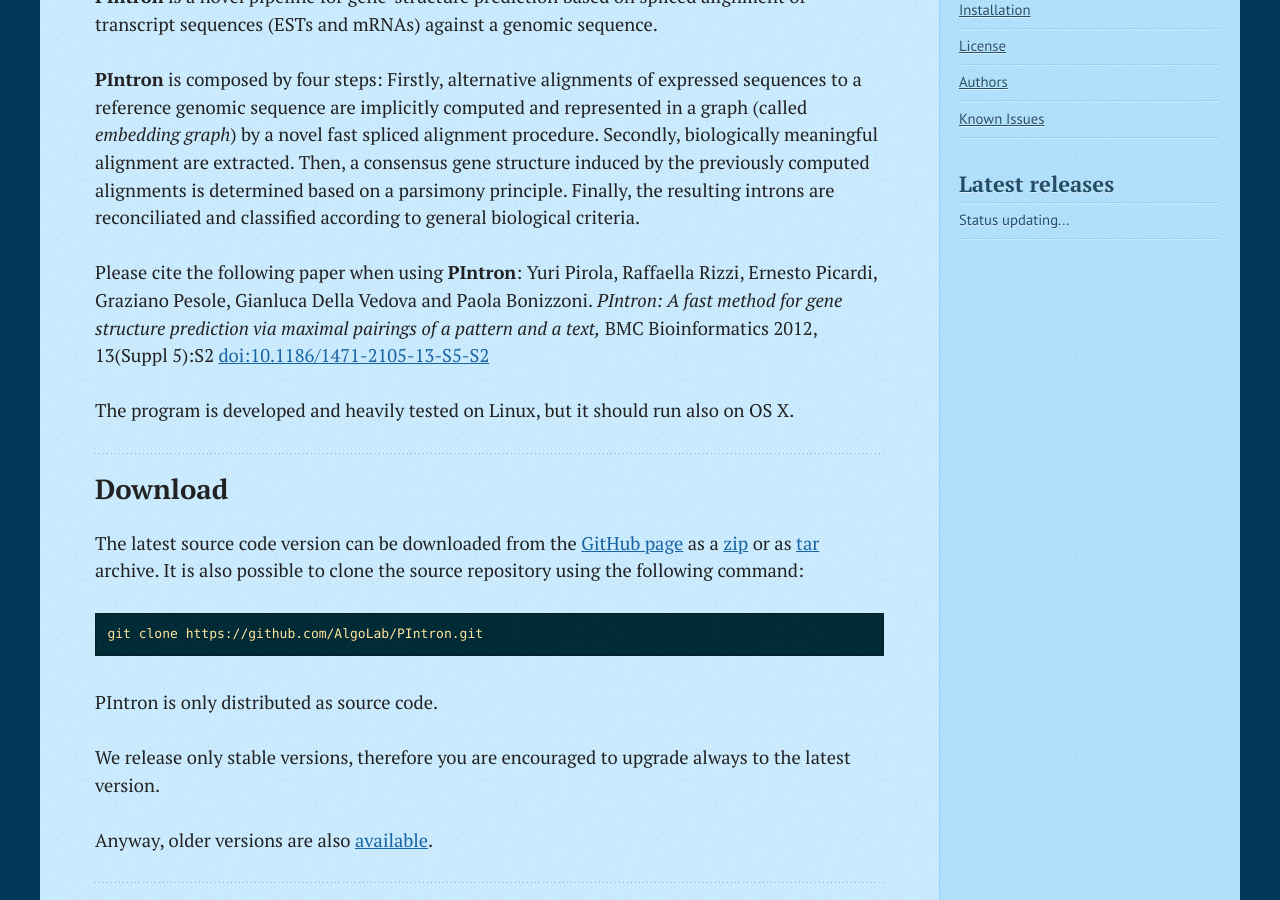
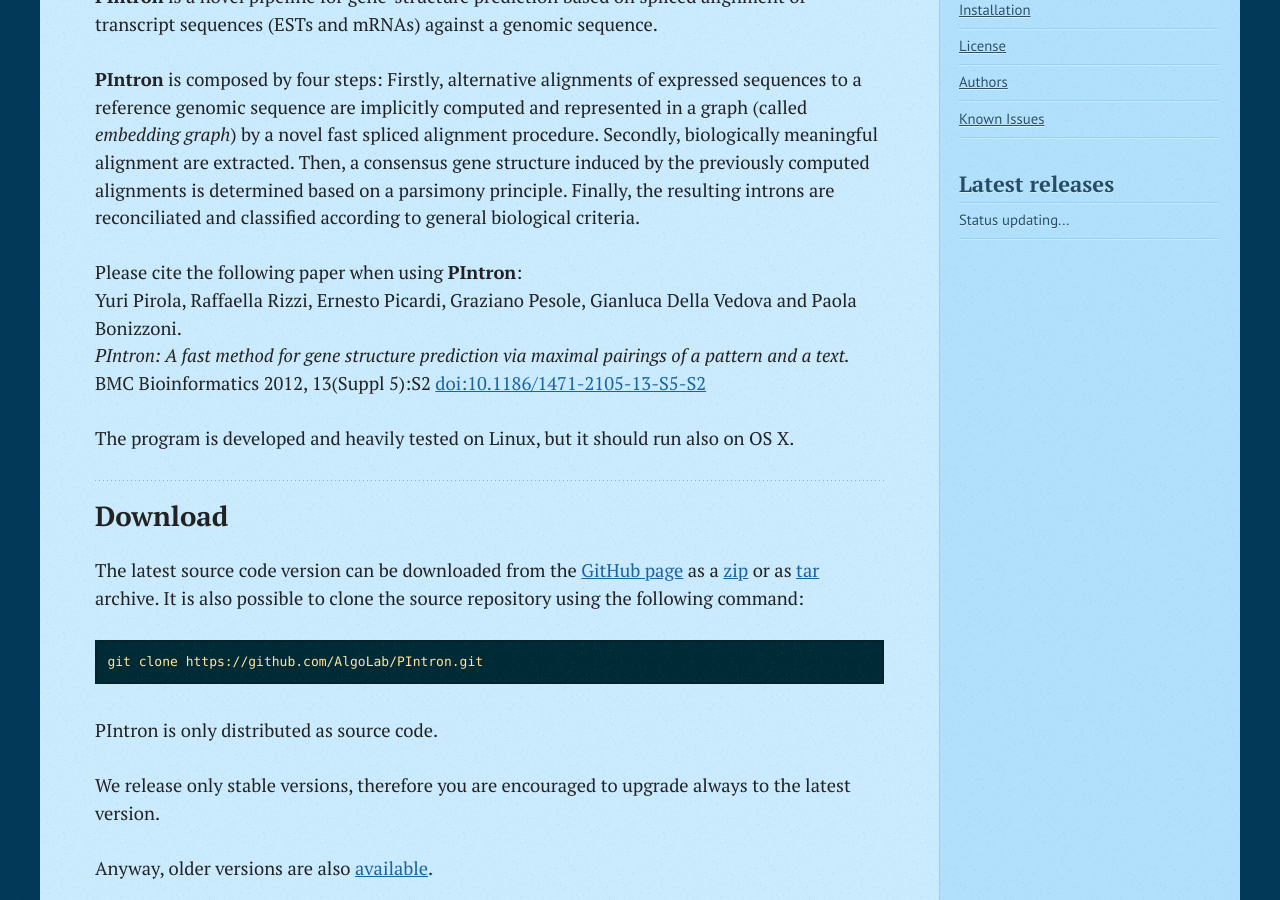
Before and after one commit to AlgoLab/PIntron, a Jekyll site: the page built from index.markdown, in a window 1280 px wide and 900 px high, scrolled down 354 px. Built offline with Jekyll 4.4.1, drawn with Linux system fonts in a browser that asks for light colours.

Commit message:
Add newlines.

```diff
--- a/index.markdown
+++ b/index.markdown
@@ -35,7 +35,7 @@ Please cite the following paper when using **PIntron**:
 Yuri Pirola, Raffaella Rizzi, Ernesto Picardi, Graziano
 Pesole, Gianluca Della Vedova and Paola Bonizzoni.
 *PIntron: A fast method for gene structure prediction via maximal
-pairings of a pattern and a text,*
+pairings of a pattern and a text.*
 BMC Bioinformatics 2012, 13(Suppl 5):S2 [doi:10.1186/1471-2105-13-S5-S2](http://dx.doi.org/10.1186/1471-2105-13-S5-S2)
 
 The program is developed and heavily tested on Linux, but it should
```
